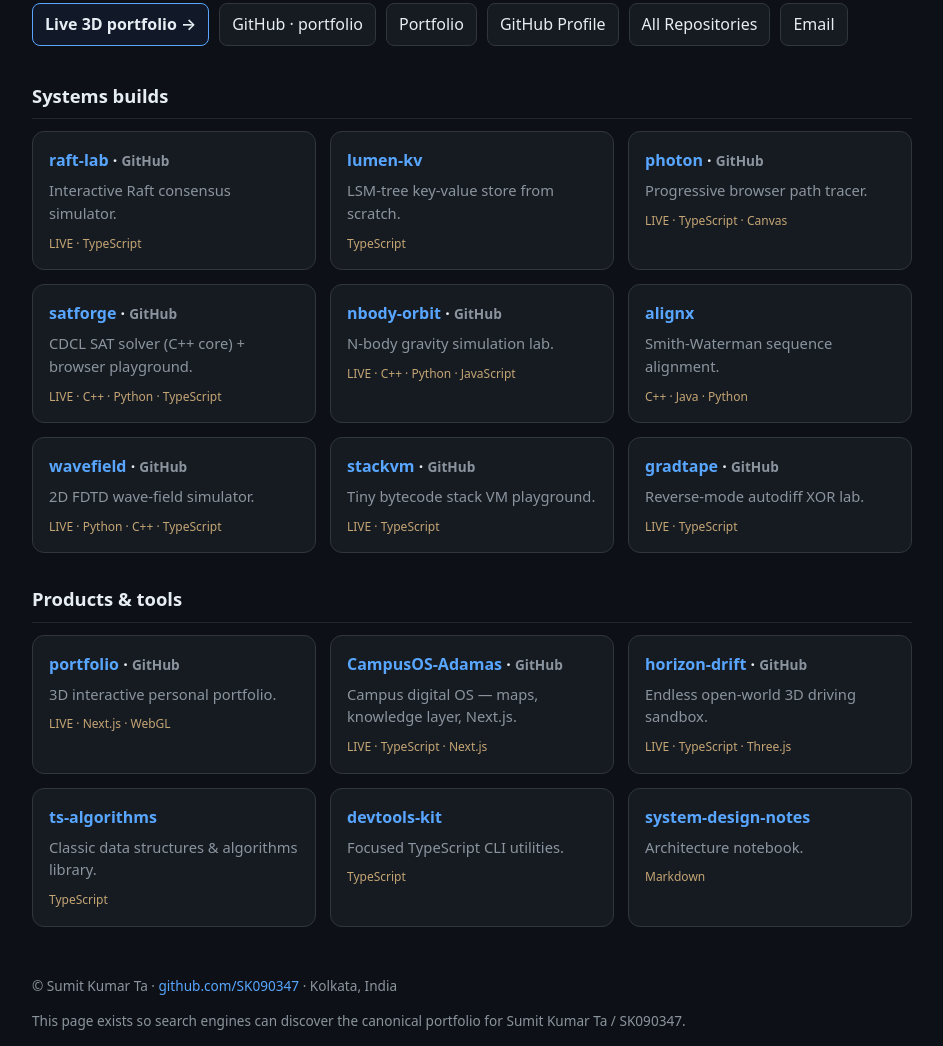
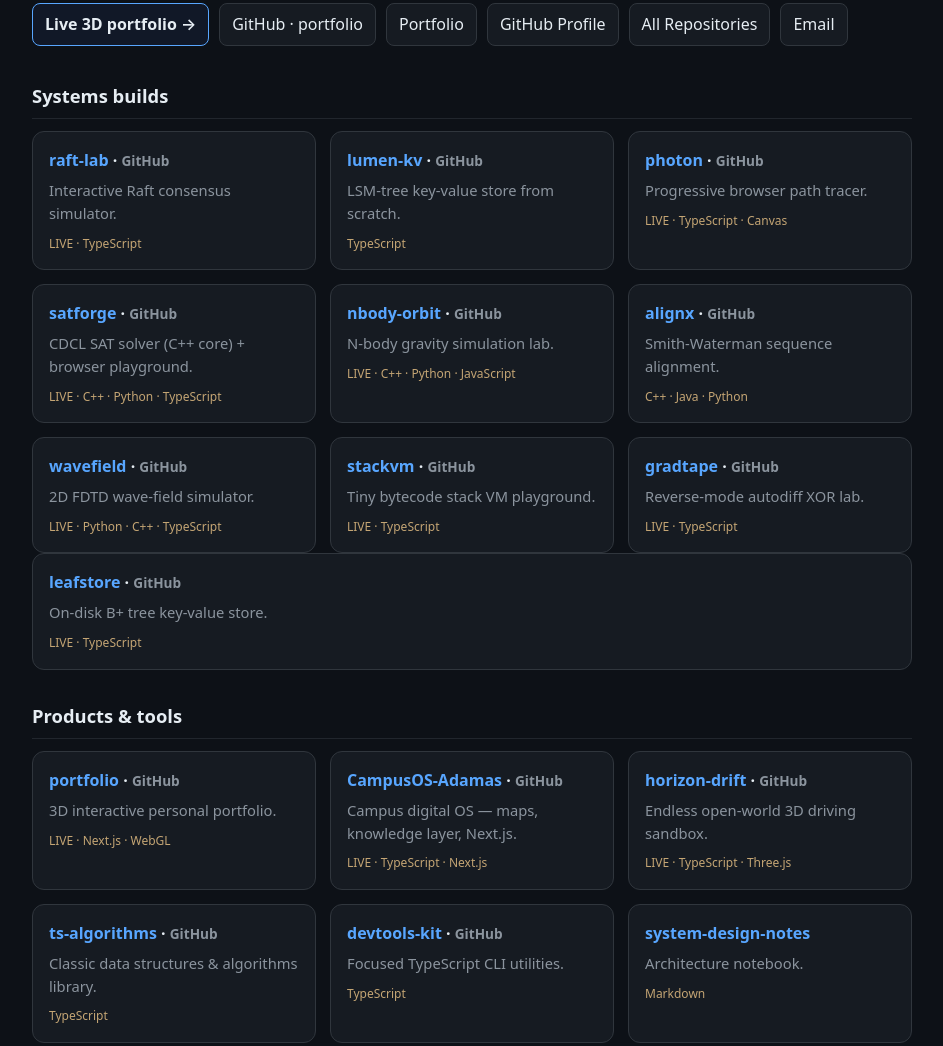
Before and after one commit to SK090347/SK090347.github.io, a plain HTML site: page index.html in a window 1280 px wide. Shown: the part 238-1284 px from the top of the page, without its empty margins (168-1111 px from the left). Drawn offline with Linux system fonts and the light colour scheme.

Commit message:
hub: primary card links to live Pages demos

```diff
--- a/index.html
+++ b/index.html
@@ -81,7 +81,7 @@
         <div class="lang">LIVE · TypeScript</div>
       </article>
       <article>
-        <h3><a href="https://github.com/SK090347/lumen-kv">lumen-kv</a></h3>
+        <h3><a href="https://sk090347.github.io/lumen-kv/">lumen-kv</a> · <a href="https://github.com/SK090347/lumen-kv" style="color:var(--muted);font-size:0.85em">GitHub</a></h3>
         <p>LSM-tree key-value store from scratch.</p>
         <div class="lang">TypeScript</div>
       </article>
@@ -101,7 +101,7 @@
         <div class="lang">LIVE · C++ · Python · JavaScript</div>
       </article>
       <article>
-        <h3><a href="https://github.com/SK090347/alignx">alignx</a></h3>
+        <h3><a href="https://sk090347.github.io/alignx/">alignx</a> · <a href="https://github.com/SK090347/alignx" style="color:var(--muted);font-size:0.85em">GitHub</a></h3>
         <p>Smith-Waterman sequence alignment.</p>
         <div class="lang">C++ · Java · Python</div>
       </article>
@@ -122,6 +122,12 @@
       </article>
     </div>
 
+          <article>
+        <h3><a href="https://sk090347.github.io/leafstore/">leafstore</a> · <a href="https://github.com/SK090347/leafstore" style="color:var(--muted);font-size:0.85em">GitHub</a></h3>
+        <p>On-disk B+ tree key-value store.</p>
+        <div class="lang">LIVE · TypeScript</div>
+      </article>
+
     <h2>Products &amp; tools</h2>
     <div class="grid">
       <article>
@@ -140,12 +146,12 @@
         <div class="lang">LIVE · TypeScript · Three.js</div>
       </article>
       <article>
-        <h3><a href="https://github.com/SK090347/ts-algorithms">ts-algorithms</a></h3>
+        <h3><a href="https://sk090347.github.io/ts-algorithms/">ts-algorithms</a> · <a href="https://github.com/SK090347/ts-algorithms" style="color:var(--muted);font-size:0.85em">GitHub</a></h3>
         <p>Classic data structures & algorithms library.</p>
         <div class="lang">TypeScript</div>
       </article>
       <article>
-        <h3><a href="https://github.com/SK090347/devtools-kit">devtools-kit</a></h3>
+        <h3><a href="https://sk090347.github.io/devtools-kit/">devtools-kit</a> · <a href="https://github.com/SK090347/devtools-kit" style="color:var(--muted);font-size:0.85em">GitHub</a></h3>
         <p>Focused TypeScript CLI utilities.</p>
         <div class="lang">TypeScript</div>
       </article>
```
